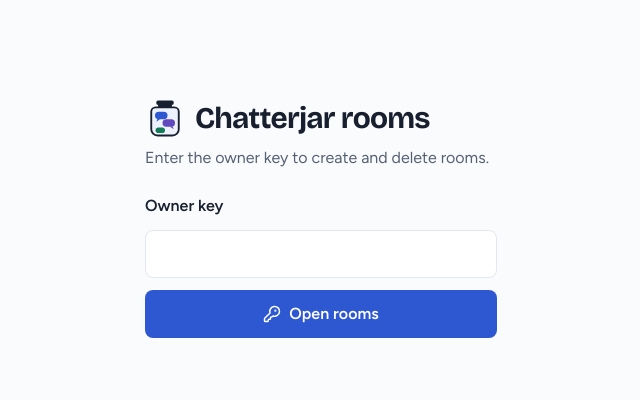
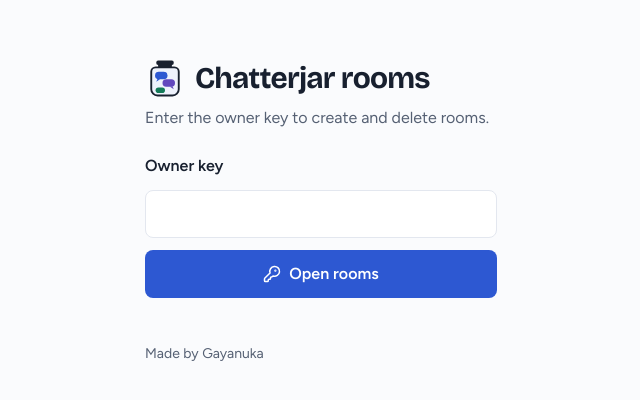
Before and after one commit to Gayanukaa/chatterjar, a Next.js app: page /admin/rooms in a window 1280 px wide. Shown: the part 182-582 px from the top of the page, without its empty margins (319-959 px from the left). Built offline with nearby package versions, Linux system fonts and the light colour scheme.

Commit message:
feat: add maker credit to every page (#38)
Adds a quiet Made by Gayanuka link to gayanukaa.com on every page and in the projector footer.

```diff
--- a/components/admin/key-form.tsx
+++ b/components/admin/key-form.tsx
@@ -3,6 +3,7 @@
 import { KeyRound } from "lucide-react";
 import { useState, type FormEvent } from "react";
 import { Button, ErrorText, FIELD } from "./ui";
+import { Credit } from "@/components/credit";
 import { Logo } from "@/components/logo";
 
 /** Asks for the admin key when none is stored or the stored one was rejected. */
@@ -60,6 +61,7 @@ export function KeyForm({
           {button ?? "Open admin"}
         </Button>
       </form>
+      <Credit className="mt-8 text-sm" />
     </main>
   );
 }
--- /dev/null
+++ b/components/credit.tsx
@@ -0,0 +1,18 @@
+/** Quiet maker credit linking to the author's site; shown on every page.
+ * `className` sets the size and spacing for each page. */
+export function Credit({ className }: { className: string }) {
+  return (
+    <p className={`text-muted ${className}`}>
+      {/* min-h-12 keeps the link a 48 px tap target on phones */}
+      <a
+        href="https://gayanukaa.com/"
+        target="_blank"
+        rel="noopener noreferrer"
+        className="inline-flex min-h-12 items-center underline-offset-4 transition-colors hover:text-ink hover:underline"
+      >
+        Made by Gayanuka
+        <span className="sr-only"> (opens in a new tab)</span>
+      </a>
+    </p>
+  );
+}
--- a/components/pages/admin-page.tsx
+++ b/components/pages/admin-page.tsx
@@ -1,6 +1,7 @@
 "use client";
 
 import { WifiOff } from "lucide-react";
+import { Credit } from "@/components/credit";
 import { Logo } from "@/components/logo";
 import { CreatePollForm } from "@/components/admin/create-poll-form";
 import { KeyForm } from "@/components/admin/key-form";
@@ -28,6 +29,7 @@ export function AdminPage() {
         <p className="mt-2 text-muted">
           Check the admin link. The room may have been deleted.
         </p>
+        <Credit className="mt-6 text-sm" />
       </main>
     );
   }
@@ -120,6 +122,7 @@ export function AdminPage() {
           />
         </div>
       </div>
+      <Credit className="mt-12 border-t border-line pt-2 text-sm" />
     </main>
   );
 }
--- a/components/pages/rooms-page.tsx
+++ b/components/pages/rooms-page.tsx
@@ -5,6 +5,7 @@ import { useCallback, useEffect, useState, type FormEvent } from "react";
 import { KeyForm } from "@/components/admin/key-form";
 import { Button, ErrorText, FIELD, Section } from "@/components/admin/ui";
 import { readKey, saveKey } from "@/components/admin/use-admin";
+import { Credit } from "@/components/credit";
 import { Logo } from "@/components/logo";
 import { request, roomPath } from "@/lib/api";
 import type { RoomInfo } from "@/lib/rooms";
@@ -222,6 +223,7 @@ export function RoomsPage() {
           )}
         </Section>
       </div>
+      <Credit className="mt-12 border-t border-line pt-2 text-sm" />
     </main>
   );
 }
--- a/components/pages/screen-page.tsx
+++ b/components/pages/screen-page.tsx
@@ -1,6 +1,7 @@
 "use client";
 
 import { WifiOff } from "lucide-react";
+import { Credit } from "@/components/credit";
 import { JoinHost } from "@/components/screen/join-host";
 import { JoinQr } from "@/components/screen/join-qr";
 import { ScreenPoll } from "@/components/screen/screen-poll";
@@ -63,6 +64,7 @@ export function ScreenPage({ initialTheme }: { initialTheme?: ScreenTheme }) {
               Connection lost. Trying again.
             </p>
           )}
+          <Credit className="text-base" />
           <ThemeToggle theme={theme} onToggle={toggle} />
         </div>
       </footer>
--- a/components/pages/student-page.tsx
+++ b/components/pages/student-page.tsx
@@ -1,5 +1,6 @@
 "use client";
 
+import { Credit } from "@/components/credit";
 import { Logo } from "@/components/logo";
 import {
   Compass,
@@ -140,6 +141,8 @@ export function StudentPage() {
         </section>
       ))}
 
+      <Credit className="px-4 pb-2 text-center text-sm" />
+
       {state && !missing && <ReactionBar />}
     </div>
   );
```
